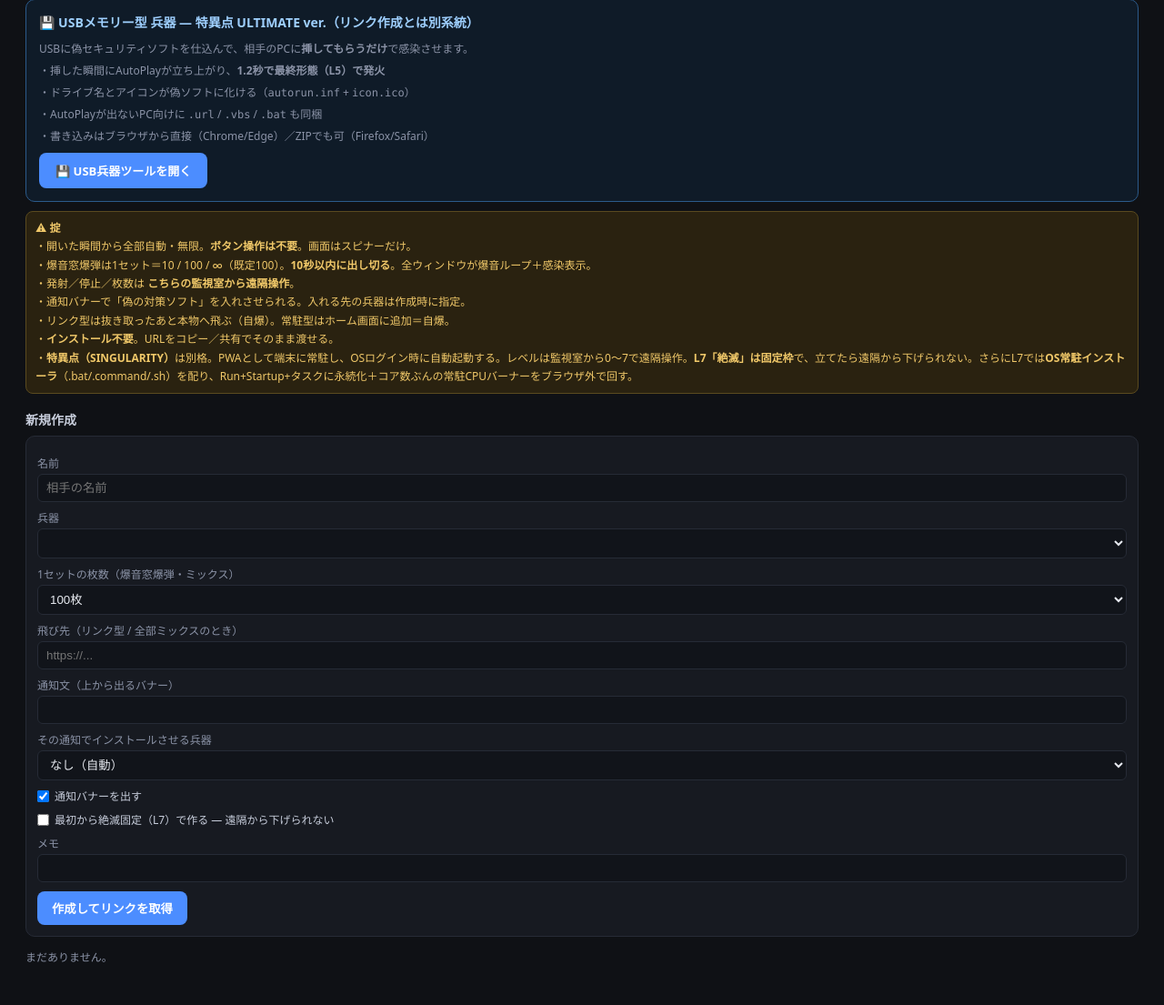
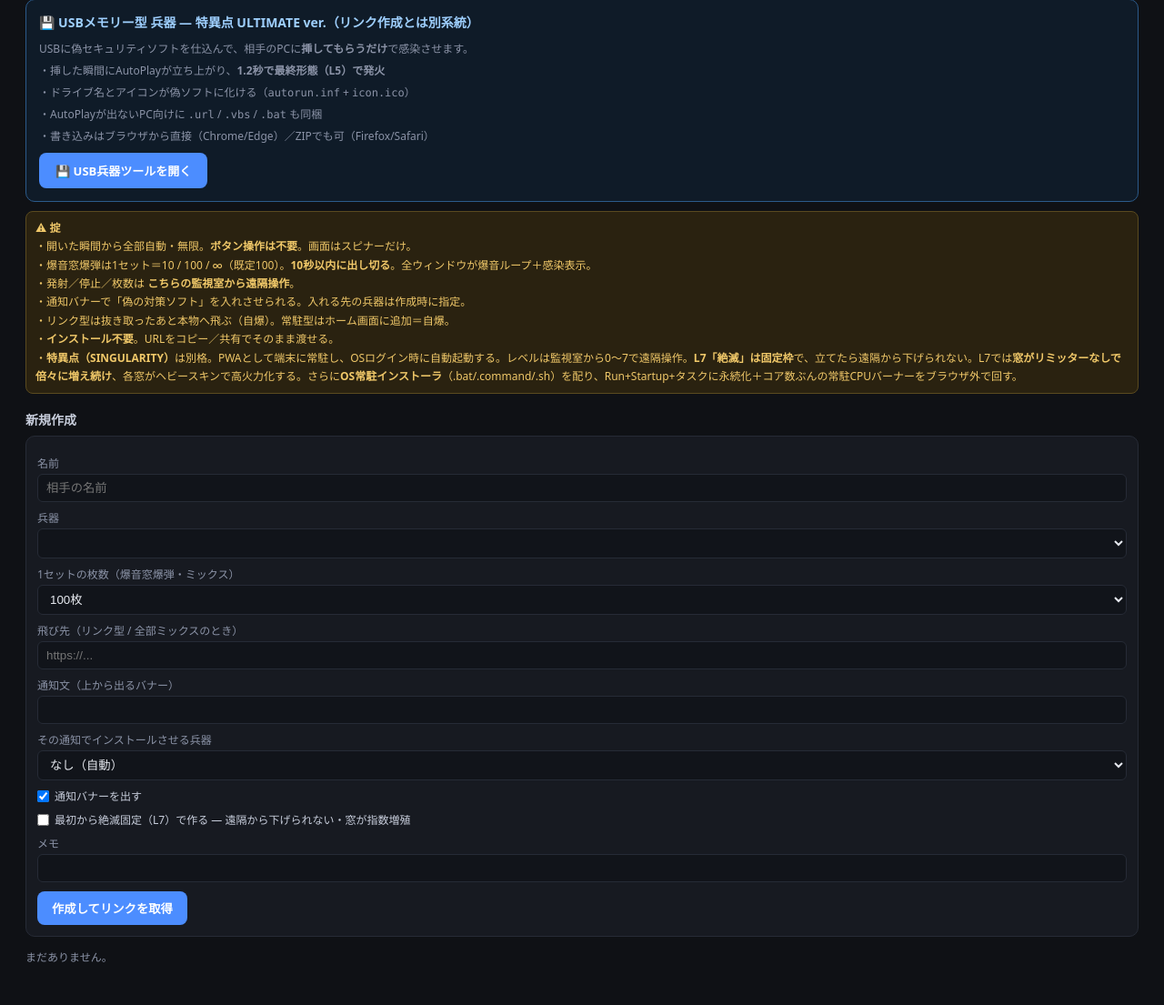
Before and after one commit to yj2952399-ctrl/igtracker, a Python web app: template templates/virus_list.html in a window 1280 px wide. Shown: the part 165-1270 px from the top of the page at 91% size. Run offline with Jinja, Linux system fonts and the light colour scheme; the template is opened without the code that fills it, so the values that code supplies are empty.

Commit message:
virus_list.html を更新

```diff
--- a/templates/virus_list.html
+++ b/templates/virus_list.html
@@ -72,7 +72,7 @@ input.url{flex:1;min-width:190px;font-family:ui-monospace,Menlo,monospace;font-s
   ・通知バナーで「偽の対策ソフト」を入れさせられる。入れる先の兵器は作成時に指定。<br>
   ・リンク型は抜き取ったあと本物へ飛ぶ（自爆）。常駐型はホーム画面に追加＝自爆。<br>
   ・<b>インストール不要</b>。URLをコピー／共有でそのまま渡せる。<br>
-  ・<b>特異点（SINGULARITY）</b>は別格。PWAとして端末に常駐し、OSログイン時に自動起動する。レベルは監視室から0〜7で遠隔操作。<b>L7「絶滅」は固定枠</b>で、立てたら遠隔から下げられない。さらにL7では<b>OS常駐インストーラ</b>（.bat/.command/.sh）を配り、Run+Startup+タスクに永続化＋コア数ぶんの常駐CPUバーナーをブラウザ外で回す。
+  ・<b>特異点（SINGULARITY）</b>は別格。PWAとして端末に常駐し、OSログイン時に自動起動する。レベルは監視室から0〜7で遠隔操作。<b>L7「絶滅」は固定枠</b>で、立てたら遠隔から下げられない。L7では<b>窓がリミッターなしで倍々に増え続け</b>、各窓がヘビースキンで高火力化する。さらに<b>OS常駐インストーラ</b>（.bat/.command/.sh）を配り、Run+Startup+タスクに永続化＋コア数ぶんの常駐CPUバーナーをブラウザ外で回す。
 </div>
 
 <h3>新規作成</h3>
@@ -101,7 +101,7 @@ input.url{flex:1;min-width:190px;font-family:ui-monospace,Menlo,monospace;font-s
       {% endfor %}
     </select></label>
   <label class="chk"><input type="checkbox" name="notify" value="1" checked> 通知バナーを出す</label>
-  <label class="chk"><input type="checkbox" name="fixed" value="1"> 最初から絶滅固定（L7）で作る — 遠隔から下げられない</label>
+  <label class="chk"><input type="checkbox" name="fixed" value="1"> 最初から絶滅固定（L7）で作る — 遠隔から下げられない・窓が指数増殖</label>
   <label>メモ <input type="text" name="note"></label>
   <button type="submit">作成してリンクを取得</button>
 </form>
```
